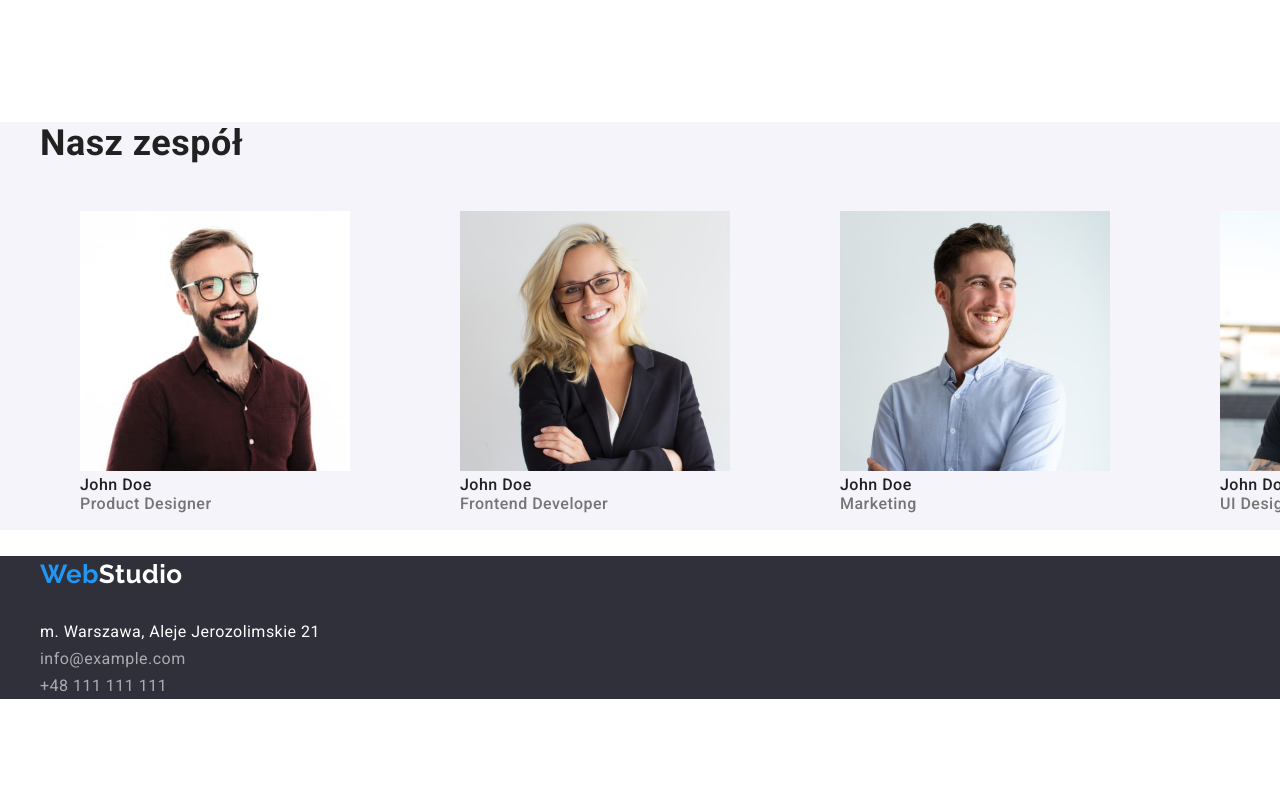
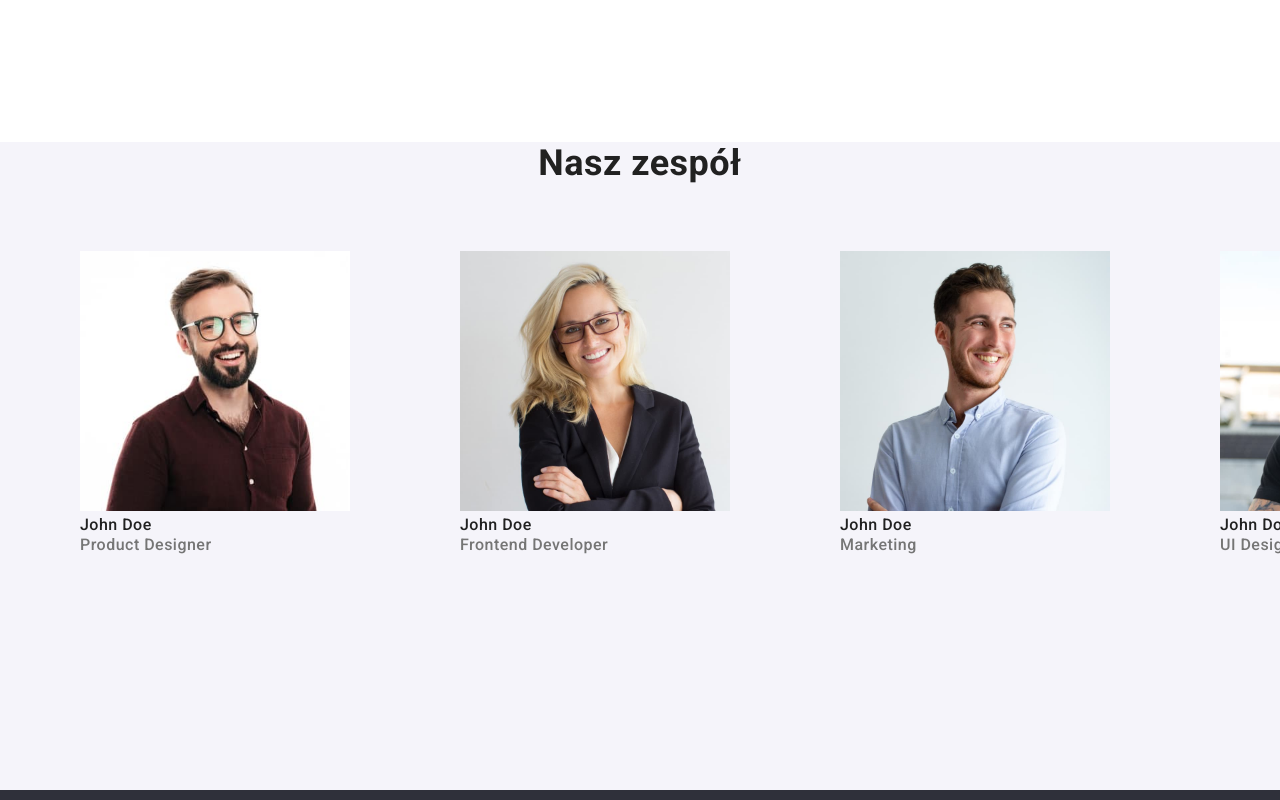
Before and after one commit to ewasawczynska/goit-markup-hw-03, a plain HTML site: page index.html in a window 1280 px wide. Shown: the part 1780-2580 px from the top of the page. Before the commit the page ends 2479 px from the top, so only its background shows below. Drawn offline with nearby package versions, Linux system fonts and the light colour scheme.

Commit message:
kolejne zmiany

```diff
--- a/css/styles.css
+++ b/css/styles.css
@@ -107,6 +107,8 @@ a {
   justify-content: center;
   align-items: center;
   gap: 8px;
+  margin-top: 94px;
+  margin-bottom: 34px;
 }
 .category-buttons:focus,
 .category-buttons:active {
@@ -131,6 +133,10 @@ a {
 .footer {
   background-color: var(--background1);
   margin-top: 0;
+  height: 252px;
+  display: flex;
+  align-items: center;
+  justify-content: flex-start;
 }
 .logo-footer {
   font-family: "Raleway", sans-serif;
@@ -171,10 +177,13 @@ a {
   font-weight: 700;
   font-size: 36px;
   line-height: 1.2;
+  text-align: center;
+  margin-bottom: 50px;
 }
 
 .section-title-background {
   background-color: var(--background2);
+  height: 648px;
 }
 
 .name {
```
